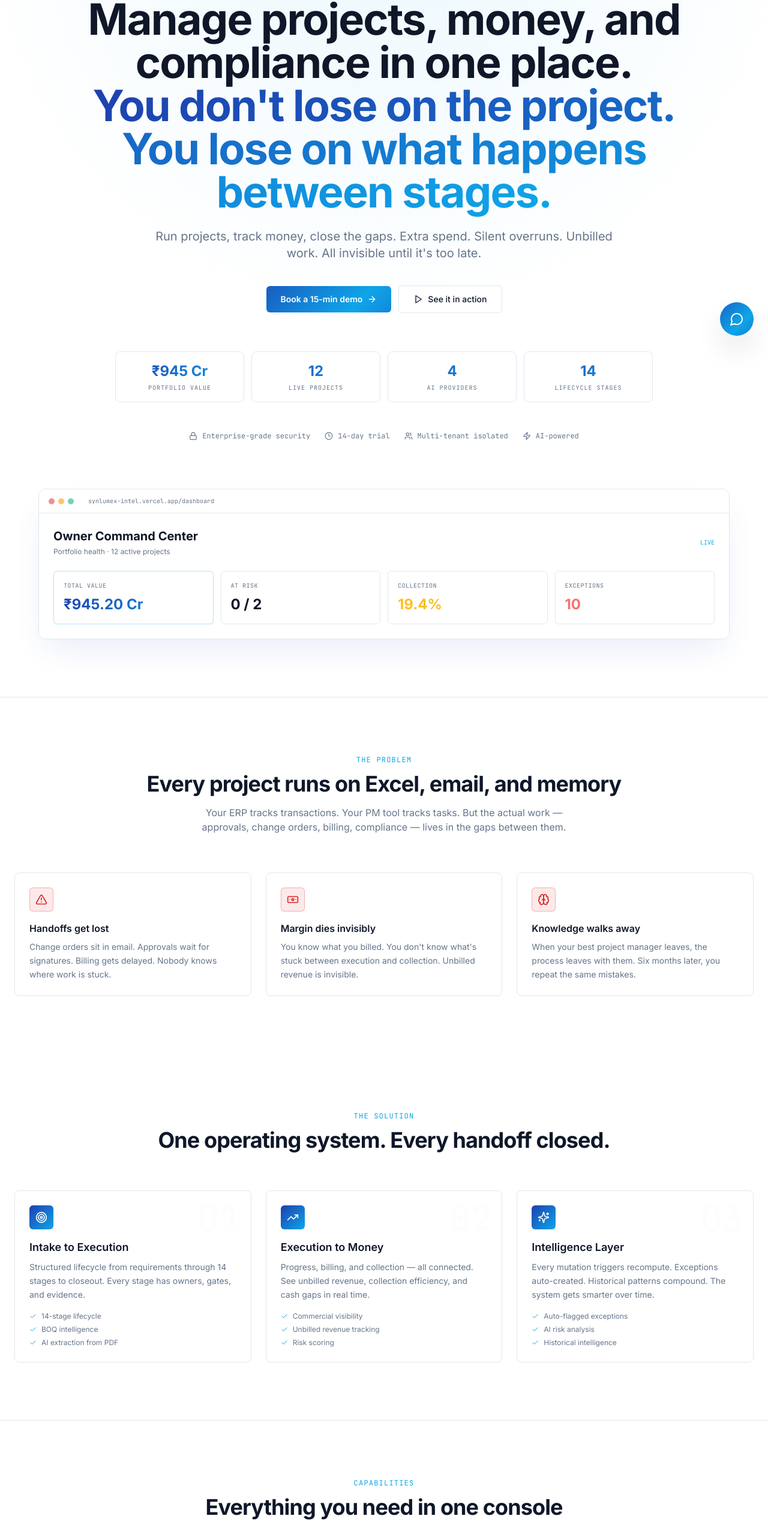
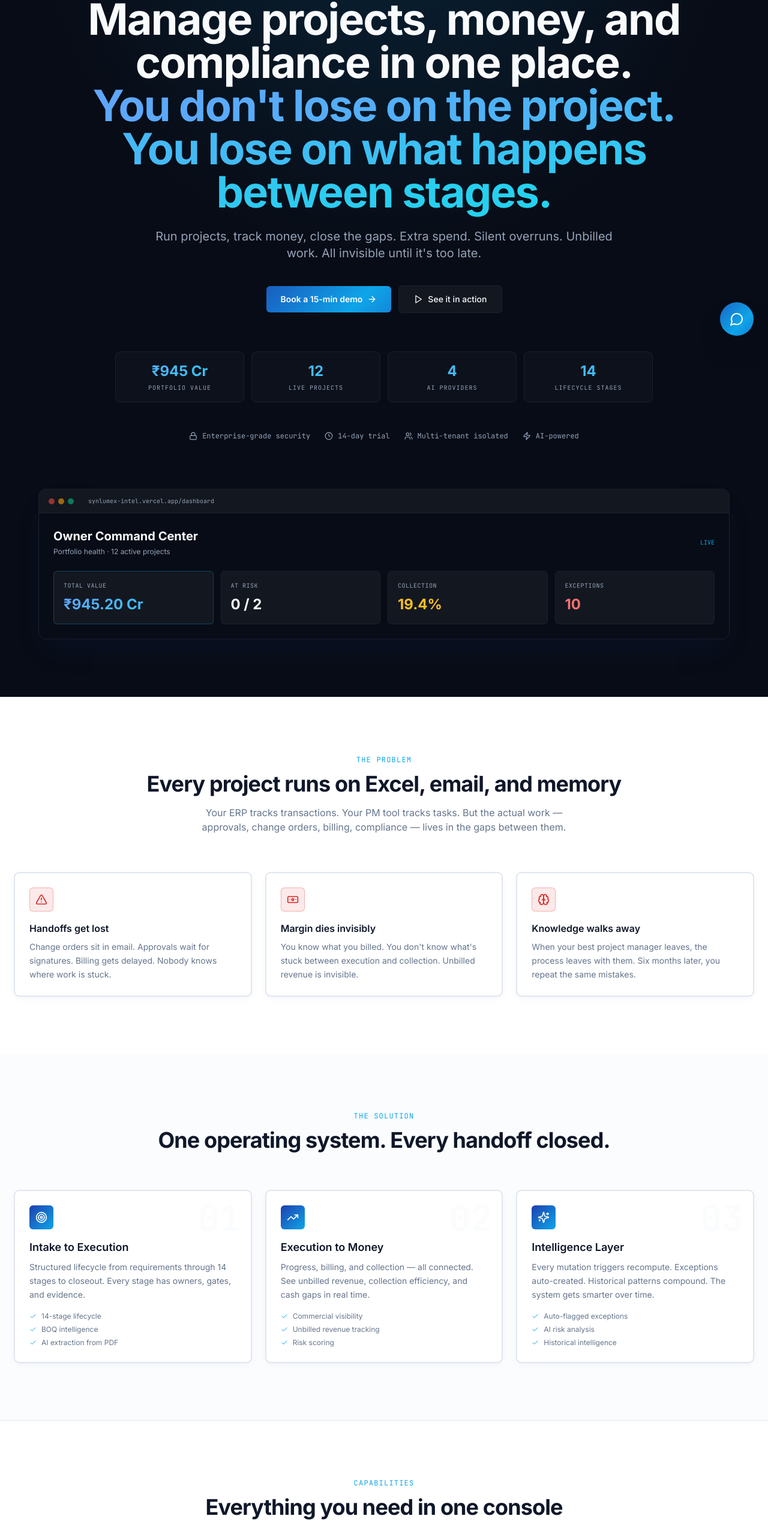
Before and after one commit to Collabify-org/synlumex-intel, a Next.js app: page / in a window 1280 px wide. Shown: the part 216-2769 px from the top of the page at 60% size. Built offline with nearby package versions, Linux system fonts and the light colour scheme.

Commit message:
Update page.tsx

```diff
--- a/app/page.tsx
+++ b/app/page.tsx
@@ -51,7 +51,6 @@ export default function HomePage() {
 
   return (
     <>
-      {/* SEO: JSON-LD structured data */}
       <script
         type="application/ld+json"
         dangerouslySetInnerHTML={{
@@ -72,7 +71,8 @@ export default function HomePage() {
         }}
       />
 
-      <div className="min-h-screen bg-background text-foreground overflow-x-hidden">
+      {/* ================= DARK HERO WRAPPER ================= */}
+      <div className="dark-hero bg-background text-foreground">
         {/* ============ NAVBAR ============ */}
         <nav className="fixed top-0 left-0 right-0 z-50 h-16 border-b border-border bg-background/80 backdrop-blur-lg">
           <div className="max-w-7xl mx-auto h-full px-6 flex items-center justify-between">
@@ -121,14 +121,14 @@ export default function HomePage() {
               <h1 className="text-4xl sm:text-5xl md:text-6xl lg:text-7xl font-bold tracking-tight leading-[1.05] mb-6 max-w-5xl mx-auto">
                 Manage projects, money, and compliance in one place.
                 <br />
-                <span className="brand-gradient-text">You don't lose on the project. You lose on what happens between stages.</span>
+                <span className="brand-gradient-text">You don&apos;t lose on the project. You lose on what happens between stages.</span>
               </h1>
             </Reveal>
 
             <Reveal delay={200}>
               <p className="text-lg md:text-xl text-muted-foreground max-w-3xl mx-auto mb-10 leading-relaxed">
                 Run projects, track money, close the gaps. Extra spend. Silent overruns.
-                Unbilled work. All invisible until it's too late.
+                Unbilled work. All invisible until it&apos;s too late.
               </p>
             </Reveal>
 
@@ -145,14 +145,13 @@ export default function HomePage() {
                 </a>
                 <a
                   href="#screenshot"
-                  className="group rounded-md border border-border bg-card px-6 py-3 text-sm font-medium hover:bg-accent transition-colors flex items-center gap-2"
+                  className="group rounded-md border border-border bg-card px-6 py-3 text-sm font-medium hover:bg-accent/10 transition-colors flex items-center gap-2"
                 >
                   <Play className="h-4 w-4" /> See it in action
                 </a>
               </div>
             </Reveal>
 
-            {/* Metrics bar with counters */}
             <Reveal delay={400}>
               <div className="grid grid-cols-2 md:grid-cols-4 gap-3 max-w-4xl mx-auto mb-12">
                 <div className="rounded-lg border border-border bg-card/50 p-4">
@@ -201,7 +200,7 @@ export default function HomePage() {
           </div>
         </section>
 
-        {/* ============ SCREENSHOT ============ */}
+        {/* ============ SCREENSHOT — still dark ============ */}
         <section id="screenshot" className="pb-24 px-6">
           <div className="max-w-6xl mx-auto">
             <Reveal>
@@ -247,7 +246,10 @@ export default function HomePage() {
             </Reveal>
           </div>
         </section>
+      </div>
 
+      {/* ================= LIGHT BODY BELOW ================= */}
+      <div className="bg-background text-foreground">
         {/* ============ PROBLEM ============ */}
         <section className="py-24 px-6 border-t border-border">
           <div className="max-w-7xl mx-auto">
@@ -271,7 +273,7 @@ export default function HomePage() {
                 { icon: Brain, title: 'Knowledge walks away', body: 'When your best project manager leaves, the process leaves with them. Six months later, you repeat the same mistakes.' }
               ].map((item, i) => (
                 <Reveal key={i} delay={(i * 100) as 0 | 100 | 200}>
-                  <div className="group rounded-lg border border-border bg-card/50 p-6 hover-lift">
+                  <div className="group rounded-lg border border-border bg-card p-6 hover-lift card-glow">
                     <div className="h-10 w-10 rounded-md bg-destructive/10 border border-destructive/30 flex items-center justify-center mb-4">
                       <item.icon className="h-5 w-5 text-destructive" />
                     </div>
@@ -285,7 +287,7 @@ export default function HomePage() {
         </section>
 
         {/* ============ SOLUTION ============ */}
-        <section className="py-24 px-6 bg-gradient-to-b from-background to-card/30">
+        <section className="py-24 px-6 bg-secondary/30">
           <div className="max-w-7xl mx-auto">
             <Reveal>
               <div className="text-center mb-16">
@@ -303,8 +305,8 @@ export default function HomePage() {
                 { icon: Sparkles, step: '03', title: 'Intelligence Layer', body: 'Every mutation triggers recompute. Exceptions auto-created. Historical patterns compound. The system gets smarter over time.', features: ['Auto-flagged exceptions', 'AI risk analysis', 'Historical intelligence'] }
               ].map((item, i) => (
                 <Reveal key={i} delay={(i * 100) as 0 | 100 | 200}>
-                  <div className="group rounded-lg border border-border bg-card/50 p-6 relative overflow-hidden hover-lift">
-                    <div className="absolute top-4 right-4 text-6xl font-bold text-muted/20 font-mono">{item.step}</div>
+                  <div className="group rounded-lg border border-border bg-card p-6 relative overflow-hidden hover-lift card-glow">
+                    <div className="absolute top-4 right-4 text-6xl font-bold text-muted/30 font-mono">{item.step}</div>
                     <div className="h-10 w-10 rounded-md brand-gradient flex items-center justify-center mb-4">
                       <item.icon className="h-5 w-5 text-white" />
                     </div>
@@ -353,7 +355,7 @@ export default function HomePage() {
                 { icon: Lock, title: 'Audit Trail', body: 'Every mutation logged. Every action provable. Every change tracked.' }
               ].map((item, i) => (
                 <Reveal key={i} delay={((i % 3) * 100) as 0 | 100 | 200}>
-                  <div className="group rounded-lg border border-border bg-card/50 p-5 hover-lift">
+                  <div className="group rounded-lg border border-border bg-card p-5 hover-lift card-glow">
                     <div className="h-9 w-9 rounded-md bg-brand/10 border border-brand/30 flex items-center justify-center mb-3 hover-icon-glow">
                       <item.icon className="h-4 w-4 text-brand-cyan group-hover:text-white transition-colors" />
                     </div>
@@ -366,8 +368,8 @@ export default function HomePage() {
           </div>
         </section>
 
-        {/* ============ THE LOOP (Circular Diagram) ============ */}
-        <section className="py-24 px-6 bg-card/30 border-t border-border">
+        {/* ============ THE LOOP ============ */}
+        <section className="py-24 px-6 bg-secondary/30">
           <div className="max-w-6xl mx-auto">
             <Reveal>
               <div className="text-center mb-16">
@@ -413,7 +415,7 @@ export default function HomePage() {
                 { icon: Pickaxe, title: 'Mining & Metals', body: 'Multi-billion dollar capital projects. Chronic delays, budget drift.' }
               ].map((item, i) => (
                 <Reveal key={i} delay={((i % 3) * 100) as 0 | 100 | 200}>
-                  <div className="group rounded-lg border border-border bg-card/50 p-5 hover-lift">
+                  <div className="group rounded-lg border border-border bg-card p-5 hover-lift card-glow">
                     <div className="h-10 w-10 rounded-md brand-gradient flex items-center justify-center mb-3">
                       <item.icon className="h-5 w-5 text-white" />
                     </div>
@@ -427,7 +429,7 @@ export default function HomePage() {
         </section>
 
         {/* ============ PRICING ============ */}
-        <section id="pricing" className="py-24 px-6 bg-card/30 border-t border-border">
+        <section id="pricing" className="py-24 px-6 bg-secondary/30">
           <div className="max-w-6xl mx-auto">
             <Reveal>
               <div className="text-center mb-10">
@@ -439,7 +441,6 @@ export default function HomePage() {
               </div>
             </Reveal>
 
-            {/* Billing toggle */}
             <Reveal>
               <div className="flex justify-center mb-10">
                 <div className="inline-flex items-center rounded-full border border-border bg-card p-1">
@@ -466,7 +467,7 @@ export default function HomePage() {
                       className={`text-[10px] px-1.5 py-0.5 rounded ${
                         billingCycle === 'yearly'
                           ? 'bg-white/20 text-white'
-                          : 'bg-emerald-500/10 text-emerald-400'
+                          : 'bg-emerald-500/10 text-emerald-600'
                       }`}
                     >
                       SAVE 17%
@@ -484,8 +485,8 @@ export default function HomePage() {
                     <div
                       className={`rounded-xl border p-6 relative hover-lift ${
                         tier.highlight
-                          ? 'border-brand-cyan/50 bg-gradient-to-br from-brand/10 to-transparent'
-                          : 'border-border bg-card/50'
+                          ? 'border-brand-cyan/60 bg-white shadow-xl shadow-brand/10'
+                          : 'border-border bg-card card-glow'
                       }`}
                     >
                       {tier.highlight && (
@@ -565,8 +566,8 @@ export default function HomePage() {
                 { q: 'Which industries do you support?', a: 'Any project-driven industry. We are strongest in EPC and construction, energy and utilities, manufacturing, oil and gas, logistics and infrastructure, and mining.' }
               ].map((item, i) => (
                 <Reveal key={i} delay={0}>
-                  <details className="group rounded-lg border border-border bg-card/50 overflow-hidden hover:border-brand-cyan/30 transition-colors">
-                    <summary className="cursor-pointer p-4 font-medium text-sm flex items-center justify-between hover:bg-accent/30 transition-colors list-none">
+                  <details className="group rounded-lg border border-border bg-card overflow-hidden hover:border-brand-cyan/30 transition-colors card-glow">
+                    <summary className="cursor-pointer p-4 font-medium text-sm flex items-center justify-between hover:bg-secondary/50 transition-colors list-none">
                       {item.q}
                       <ArrowRight className="h-4 w-4 text-muted-foreground group-open:rotate-90 transition-transform shrink-0 ml-2" />
                     </summary>
@@ -579,8 +580,8 @@ export default function HomePage() {
         </section>
 
         {/* ============ FINAL CTA ============ */}
-        <section className="py-24 px-6 border-t border-border relative overflow-hidden">
-          <div className="absolute top-1/2 left-1/2 -translate-x-1/2 -translate-y-1/2 w-96 h-96 bg-brand-cyan/20 rounded-full blur-3xl pointer-events-none" />
+        <section className="py-24 px-6 bg-secondary/30 relative overflow-hidden">
+          <div className="absolute top-1/2 left-1/2 -translate-x-1/2 -translate-y-1/2 w-96 h-96 bg-brand-cyan/10 rounded-full blur-3xl pointer-events-none" />
           <div className="max-w-3xl mx-auto text-center relative">
             <Reveal>
               <h2 className="text-3xl md:text-5xl font-bold tracking-tight mb-4">
@@ -604,7 +605,7 @@ export default function HomePage() {
                 </a>
                 <a
                   href="mailto:abdul@synlumexai.com"
-                  className="rounded-md border border-border bg-card px-6 py-3 text-sm font-medium hover:bg-accent transition-colors"
+                  className="rounded-md border border-border bg-card px-6 py-3 text-sm font-medium hover:bg-secondary transition-colors"
                 >
                   abdul@synlumexai.com
                 </a>
@@ -614,7 +615,7 @@ export default function HomePage() {
         </section>
 
         {/* ============ FOOTER ============ */}
-        <footer className="border-t border-border py-12 px-6">
+        <footer className="border-t border-border py-12 px-6 bg-background">
           <div className="max-w-7xl mx-auto">
             <div className="grid md:grid-cols-4 gap-8 mb-8">
               <div>
@@ -671,7 +672,7 @@ export default function HomePage() {
             <div className="pt-8 border-t border-border flex flex-col md:flex-row items-center justify-between gap-3">
               <div className="text-xs text-muted-foreground font-mono">© 2026 SYNLUMEX</div>
               <div className="text-xs text-muted-foreground font-mono flex items-center gap-1.5">
-                <span className="h-1.5 w-1.5 rounded-full bg-emerald-400 animate-pulse" />
+                <span className="h-1.5 w-1.5 rounded-full bg-emerald-500 animate-pulse" />
                 All systems operational
               </div>
             </div>
@@ -679,7 +680,6 @@ export default function HomePage() {
         </footer>
       </div>
 
-      {/* Floating Contact Widget */}
       <ContactFab />
     </>
   );
```
